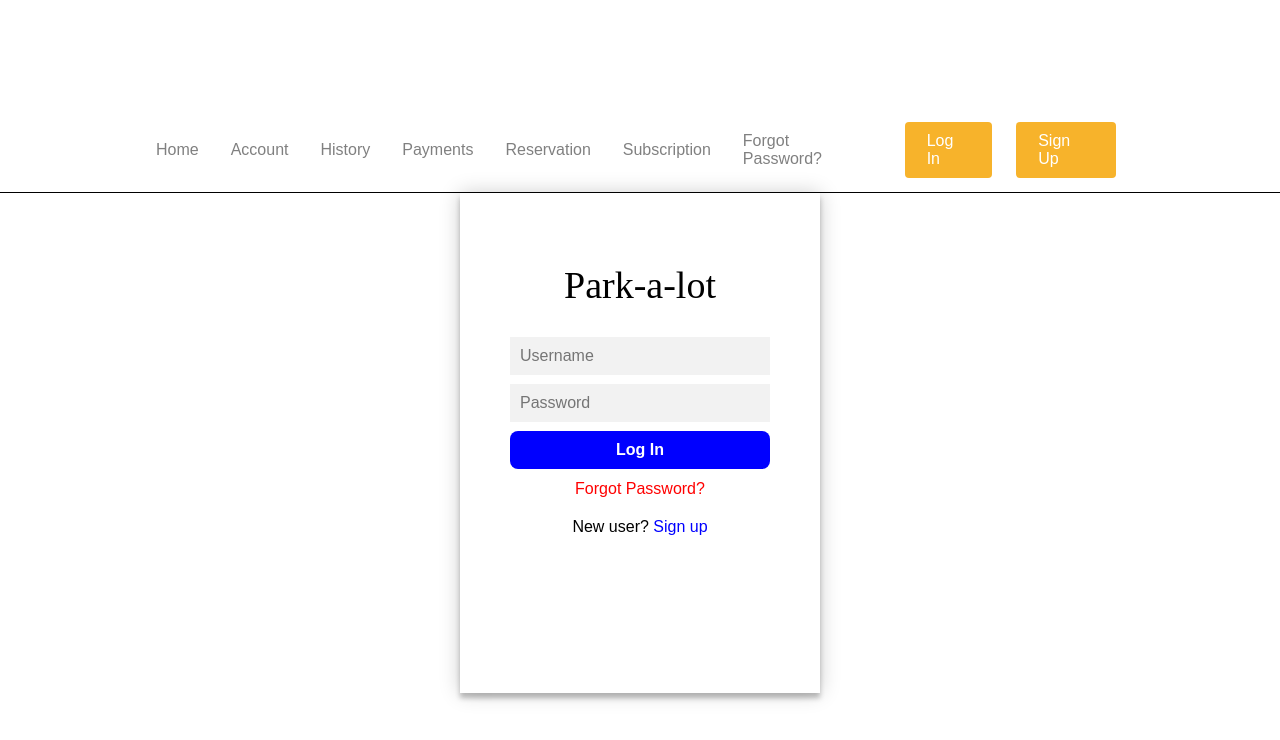
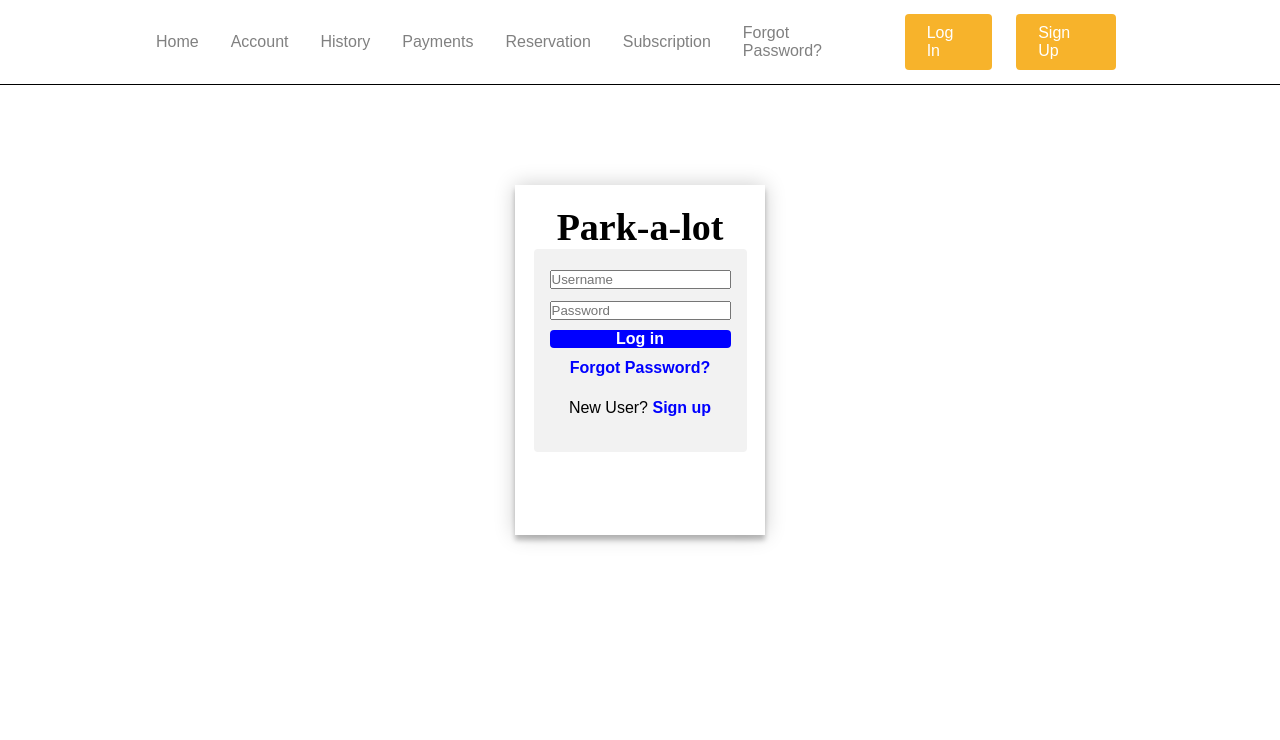
Before and after one commit to itsjmendez/park-a-lot, a React (Create React App) app: page /login in a window 1280 px wide. Shown: the top 740 px of the page. Built offline with nearby package versions, Linux system fonts and the light colour scheme.

Commit message:
Styled-components applied to login page.

```diff
--- a/src/components/Button.js
+++ b/src/components/Button.js
@@ -1,19 +1,23 @@
-import styled from 'styled-components';
+import styled from "styled-components";
 
 export const Button = styled.button`
-  margin-top: 20px;
+  width: 100%;
+  margin-top: 10px;
   border-radius: 4px;
-  background: #f7b32b;
-  padding: 10px 22px;
-  color: #fff; //honey yellow
+  background: blue;
+  color: white;
   outline: none;
   border: none;
   cursor: pointer;
+  justify-content: center;
+  text-decoration: none;
+  font-size: 16px;
+  font-weight: bold;
+  font-family: Arial, Helvetica, sans-serif;
   transition: all 0.2s ease-in-out;
-  text-decoration: none;
   &:hover {
     transition: all 0.2s ease-in-out;
-    background: #ffe2a9;
-    color: #808080;
+    background: blue;
+    color: orange;
   }
 `;
--- a/src/pages/ForgotPassword/ForgotPassword.css
+++ b/src/pages/ForgotPassword/ForgotPassword.css
@@ -1,4 +1,4 @@
-body{
+/* body{
   background: white;
   display: flex;
   min-height: 100vh;
@@ -151,4 +151,4 @@ button{
 
 button:disabled{
   cursor: default;
-}
+} */
--- a/src/pages/ForgotPassword/Index.js
+++ b/src/pages/ForgotPassword/Index.js
@@ -1,4 +1,5 @@
 import React, { useState } from 'react';
+import { NavLink as Link } from 'react-router-dom';
 import './ForgotPassword.css';
 
 export const ForgotPassword = () => {
@@ -40,8 +41,10 @@ export const ForgotPassword = () => {
           <button className="submit" type="submit">Send Password Reset Link</button>
           {sendLink && valid ? <div className="msg">Password Reset Link Sent!!!</div> : null}
           <p id="hrLines">Or</p>
-          <p id="create"><a className="account" href="https://my.jsu.edu/">Create New Account</a></p>
-          <div className="login"><a className="account" href="https://my.jsu.edu/">Back To Login</a></div>
+          <p><Link to="/signup">Create New Account</Link></p>
+          {/* <p id="create"><a className="account" href="https://my.jsu.edu/">Create New Account</a></p>   */}
+          <div className="login"><Link to="/login">Back To Login</Link></div>
+          {/* <div className="login"><a className="account" href="https://my.jsu.edu/">Back To Login</a></div> */}
         </form>
       </div>
   );
--- a/src/pages/Login/Index.js
+++ b/src/pages/Login/Index.js
@@ -1,63 +1,112 @@
-import React, { useState } from 'react';
-import './Login.css';
+import React from "react";
+import * as S from "./loginStyles";
+import PropTypes from "prop-types";
+import { Button } from "../../components/Button";
+import { useState } from "react";
+// import { NavLink as Link } from "react-router-dom";
 
-export const Login = () => {
-  const [values, setValues] = useState({
-    username: "",
-    password: "",
-  });
+const loginTemplate = {
+  username: "",
+  password: "",
+};
 
-  // Hook for the success message after log in
+export const Login = ({ formInputs }) => {
+  const [values, setValues] = useState(loginTemplate);
+  //Hook for the success message after log in
   const [loggedIn, setLoggedIn] = useState(false);
   const [valid, setValid] = useState(false);
 
-  const handleUsername = (event) => {
-    setValues({...values, username: event.target.value})
+  const handleLogin = (e) => {
+    e.preventDefault();
+    if (values.username && values.password) {
+      setValid(true);
+    }
+    setLoggedIn(true);
   };
 
-  const handlePassword = (event) => {
-    setValues({...values, password: event.target.value})
+  const handleInputChange = (e) => {
+    const value = e.target.value;
+    setValues({ ...values, [e.target.name]: value });
   };
 
-  const handleSignIn = (event) => {
-    event.preventDefault();
-    if (values.username && values.password) {
-     setValid(true);
-   };
-   setLoggedIn(true);
-  };
-
-  return(
-    <div className="singInForm">
-        <form className="logInForm" onSubmit={handleSignIn}>
-          <h1 className="firstHeader">Park-a-lot</h1>
-          <input
-            id="username"
-            className="form"
-            type="text"
-            placeholder="Username"
-            name="username"
-            onChange={handleUsername}
-            value={values.username}
-          /><br />
-           {loggedIn && !values.username ? <span id="usernameError">Please enter your username</span> : null}
-          <input
-            id="password"
-            className="form"
-            type="password"
-            placeholder="Password"
-            name="password"
-            onChange={handlePassword}
-            value={values.password}
-          /><br />
-          {loggedIn && !values.password ? <span id="passwordError">Please enter your password</span> : null}
-          <button className="form" type="submit">Log In</button>
-          <p><a href="https://policies.google.com/terms?hl=en-GB">Forgot Password?</a></p>
-          <p id="login">New user? <a id="logIn" href="https://my.jsu.edu/">Sign up</a></p>
-          {loggedIn && valid ? <div className="successMessage">Congratulations! You are logged in!!!</div> : null}
-        </form>
-      </div>
+  return (
+    <S.Box>
+      <S.Container>
+        <S.Header>Park-a-lot</S.Header>
+        <S.FormContainer>
+          <S.Form>
+            {formInputs.map((input, index) => (
+              <FormItem
+                key={index}
+                name={input.name}
+                label={input.label}
+                type={input.type}
+                placeholder={input.placeholder}
+                onChangeInput={handleInputChange}
+              />
+            ))}
+            <Button onClick={handleLogin}>Log in</Button>
+            <S.Paragraph>
+              <S.LinkTo to="/forgotpassword">Forgot Password?</S.LinkTo>
+            </S.Paragraph>
+            <S.Paragraph>
+              New User?
+              <S.LinkTo to="/signup"> Sign up</S.LinkTo>
+            </S.Paragraph>
+          </S.Form>
+        </S.FormContainer>
+      </S.Container>
+    </S.Box>
   );
 };
 
+Login.propTypes = {
+  formInputs: PropTypes.shape({
+    name: PropTypes.string,
+    label: PropTypes.string,
+    type: PropTypes.string,
+    placeholder: PropTypes.string,
+  }),
+};
+
+Login.defaultProps = {
+  formInputs: [
+    { name: "name", label: "Username", type: "text", placeholder: "Username" },
+    {
+      name: "password",
+      label: "Password",
+      type: "text",
+      placeholder: "Password",
+    },
+  ],
+};
+
 export default Login;
+
+// FormItem component might be relocated.
+const FormItem = ({ name, type, placeholder, onChangeInput }) => (
+  <S.FormItemContainer>
+    <input
+      name={name}
+      type={type}
+      placeholder={placeholder}
+      onChange={onChangeInput}
+    />
+  </S.FormItemContainer>
+);
+
+FormItem.propTypes = {
+  name: PropTypes.string,
+  label: PropTypes.string,
+  type: PropTypes.string,
+  placeholder: PropTypes.string,
+  onChangeInput: PropTypes.func,
+};
+
+FormItem.defaultProps = {
+  name: "",
+  label: "",
+  type: "text",
+  placeholder: "",
+  onChangeInput: () => {},
+};
--- a/src/pages/Login/Login.css
+++ b/src/pages/Login/Login.css
@@ -1,16 +1,17 @@
-body {
+/* body {
   background: white;
   display: flex;
   min-height: 100vh;
   justify-content: center;
   align-items: center;
-}
+}  */
 
 .singInForm {
   width: 360px;
   height: 500px;
   background-color: white;
-  margin: auto;
+  margin-top: 30px;
+  margin-left: 500px;
   box-shadow: 0 0 20px 0 rgba(0, 0, 0, 0.2), 0 5px 5px 0 rgba(0, 0, 0, 0.24);
 }
 
@@ -82,6 +83,7 @@ a {
 
 #logIn {
   color: blue;
+  font-weight: bold;
 }
 
 button {
--- /dev/null
+++ b/src/pages/Login/loginStyles.js
@@ -0,0 +1,66 @@
+import styled from "styled-components";
+import { NavLink as Link } from "react-router-dom";
+
+export const Box = styled.div`
+  width: 250px;
+  height: 350px;
+  display: flex;
+  justify-content: center;
+  margin-top: 100px;
+  margin-left: auto;
+  margin-right: auto;
+  // border: 1px solid #ccc;
+  box-shadow: 0 0 20px 0 rgba(0, 0, 0, 0.2), 0 5px 5px 0 rgba(0, 0, 0, 0.24);
+`;
+
+export const Container = styled.div`
+  justify-content: center;
+  border-radius: 12px;
+  margin-top: 100px;
+`;
+
+export const Header = styled.h1`
+  display: flex;
+  font-size: 38px;
+  font-family: Apple Chancery, cursive;
+  font-weight: bold;
+  justify-content: center;
+  margin-top: -80px;
+  margin-bottom: -15px;
+`;
+
+export const FormContainer = styled.div`
+  padding: 24px 16px;
+  background: #f2f2f2;
+  border-radius: 4px;
+  display: flex;
+  align-items: center;
+  justify-content: center;
+  margin-top: 15px;
+`;
+
+export const Form = styled.form`
+  margin-top: -15px;
+`;
+
+export const Paragraph = styled.p`
+  color: black;
+  font-family: Arial, Helvetica, sans-serif;
+  font-size: 16px;
+  text-align: center;
+  line-height: 40px;
+`;
+
+export const LinkTo = styled(Link)`
+  color: blue;
+  text-decoration: none;
+  font-weight: bold;
+  cursor: pointer;
+  justify-content: center;
+`;
+
+export const FormItemContainer = styled.div`
+  justify-content: space-between;
+  padding: 12px 0 0 0;
+  margin-top: 0px;
+`;
--- a/src/pages/Signup/Index.js
+++ b/src/pages/Signup/Index.js
@@ -1,17 +1,17 @@
-import React from 'react';
-import * as S from './styles';
-import PropTypes from 'prop-types';
-import { Button } from '../../components/Button';
-import { createAccoutAPI } from '../../services/createAccoutAPI';
-import { useState } from 'react';
+import React from "react";
+import * as S from "./styles";
+import PropTypes from "prop-types";
+import { Button } from "../../components/Button";
+import { createAccoutAPI } from "../../services/createAccoutAPI";
+import { useState } from "react";
 
 const newUserTemplate = {
-  name: '',
-  license_plate: '',
-  email: '',
-  phone_number: '',
-  username: '',
-  password: '',
+  name: "",
+  license_plate: "",
+  email: "",
+  phone_number: "",
+  username: "",
+  password: "",
 };
 
 const SignUp = ({ formInputs }) => {
@@ -23,6 +23,7 @@ const SignUp = ({ formInputs }) => {
   };
 
   const handleInputChange = (e) => {
+    e.preventDefault();
     const value = e.target.value;
     setNewUser({ ...newUser, [e.target.name]: value });
   };
@@ -49,7 +50,8 @@ const SignUp = ({ formInputs }) => {
   );
 };
 
-SignUp.protoTypes = {
+SignUp.propTypes = {
+  //proptypes
   formInputs: PropTypes.shape({
     name: PropTypes.string,
     label: PropTypes.string,
@@ -59,14 +61,16 @@ SignUp.protoTypes = {
 
 SignUp.defaultProps = {
   formInputs: [
-    { name: 'name', label: 'Name', type: 'text' },
-    { name: 'email', label: 'Email', type: 'text' },
-    { name: 'license_plate', label: 'Car Plate', type: 'text' },
-    { name: 'phone_number', label: 'Phone', type: 'text' },
-    { name: 'username', label: 'Username', type: 'text' },
-    { name: 'password', label: 'Password', type: 'text' },
+    { name: "name", label: "Name", type: "text" },
+    { name: "email", label: "Email", type: "text" },
+    { name: "license_plate", label: "Car Plate", type: "text" },
+    { name: "phone_number", label: "Phone", type: "text" },
+    { name: "username", label: "Username", type: "text" },
+    { name: "password", label: "Password", type: "text" },
   ],
 };
+
+export default SignUp;
 
 // FormItem component might be relocated.
 const FormItem = ({ name, label, type, onChangeInput }) => (
@@ -84,10 +88,8 @@ FormItem.protoTypes = {
 };
 
 FormItem.defaultProps = {
-  name: '',
-  label: '',
-  type: 'text',
+  name: "",
+  label: "",
+  type: "text",
   onChangeInput: () => {},
 };
-
-export default SignUp;
--- a/src/pages/Signup/Signup.css
+++ b/src/pages/Signup/Signup.css
@@ -1,4 +1,4 @@
-body {
+/* body {
   background: white;
   display: flex;
   min-height: 100vh;
@@ -100,4 +100,4 @@ button {
 
 button:disabled {
   cursor: default;
-}
+} */
```
